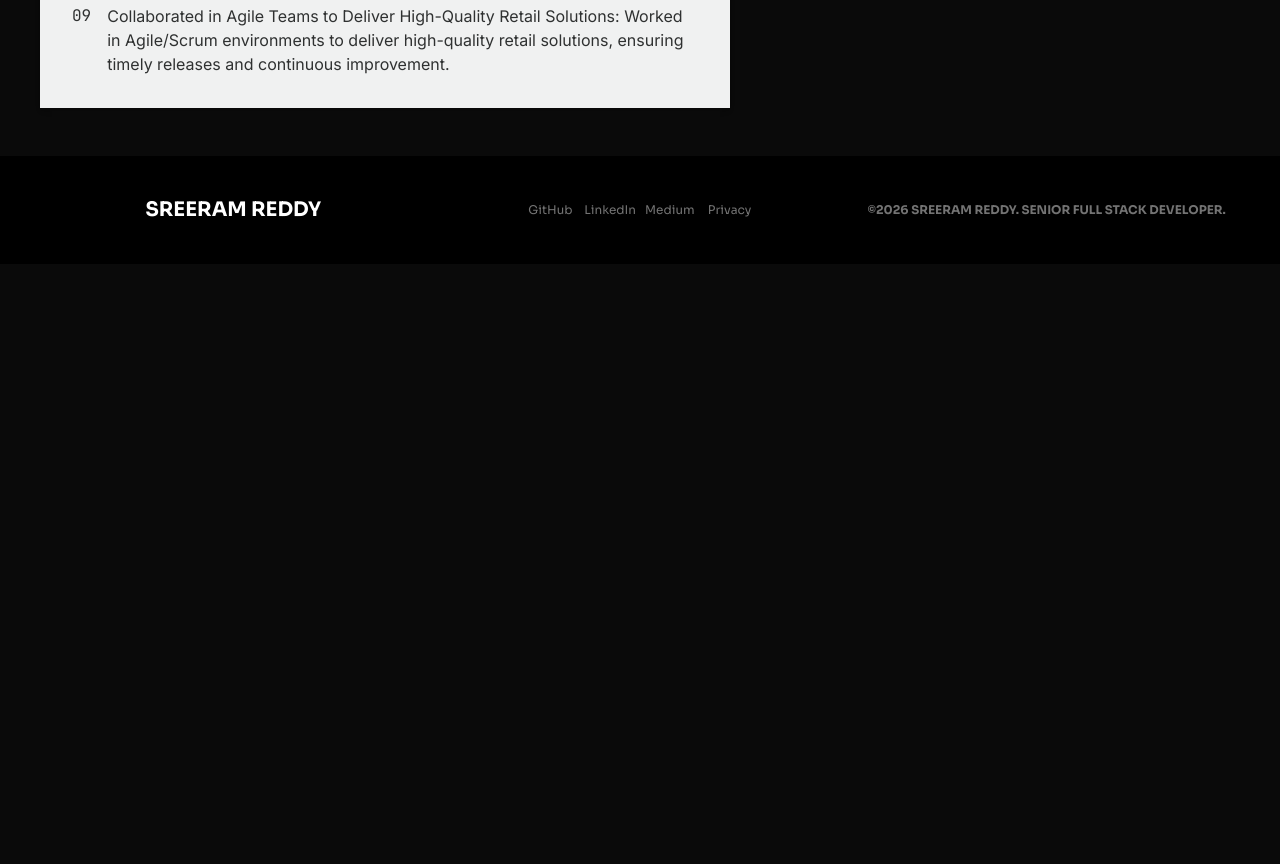
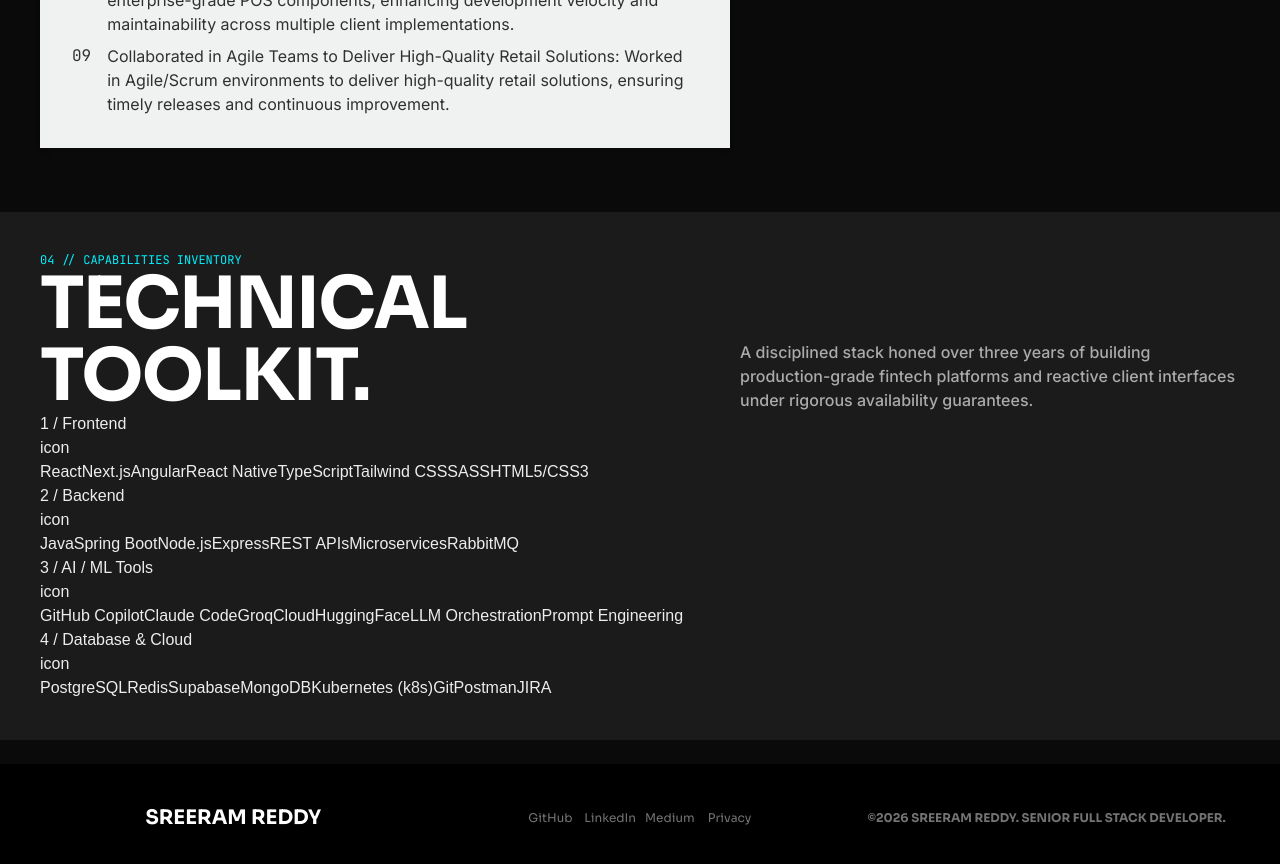
Before and after one commit to DracFiendMG/portfolio, a Next.js app: page /resume in a window 1280 px wide. Shown: the part 3440-4304 px from the top of the page. Before the commit the page ends 3704 px from the top, so only its background shows below. Built offline with nearby package versions, Linux system fonts and the light colour scheme.

Commit message:
feat: add resume page with TypeScript interfaces and skills data

```diff
--- a/app/resume/page.tsx
+++ b/app/resume/page.tsx
@@ -3,7 +3,8 @@
 import workExperience from '@/data/work_experience.json'
 import education from '@/data/education.json'
 import projects from '@/data/projects.json'
-import type { Experience, Education, ProjectDetails } from '@/features/types'
+import skills from '@/data/skills.json'
+import type { Experience, Education, ProjectDetails, Skill } from '@/features/types'
 import { useEffect, useState } from 'react'
 
 export default function Resume() {
@@ -14,8 +15,8 @@ export default function Resume() {
     }, [])
 
     return (
-        <div className="mx-auto w-[calc(100%-2.5rem)] md:w-[calc(100%-5rem)] max-w-360 flex flex-col gap-6">
-            <section className="flex flex-col gap-10 mt-4 md:mt-8">
+        <div className="flex flex-col gap-6">
+            <section className="flex flex-col gap-10 mt-4 md:mt-8 mx-auto w-[calc(100%-2.5rem)] md:w-[calc(100%-5rem)] max-w-360">
                 <div className="flex flex-col gap-2 font-mono text-xs md:flex-row md:justify-between">
                     <p className="uppercase text-black bg-[#00F0FF] self-start px-2 py-1 md:tracking-wider">Current Status: Available for work</p>
                     <p className='uppercase text-[#737373]'>LOC: HYDERABAD, IN / EXP: 3+ YEARS</p>
@@ -72,7 +73,7 @@ export default function Resume() {
                     </div>
                 </div>
             </section>
-            <section className="grid grid-cols-1 md:grid-cols-12 gap-6 md:items-start">
+            <section className="grid grid-cols-1 md:grid-cols-12 gap-6 md:items-start mx-auto w-[calc(100%-2.5rem)] md:w-[calc(100%-5rem)] max-w-360 py-10">
                 <div className='md:col-span-7 flex flex-col'>
                     <div className='flex items-center my-4 gap-4'>
                         <p className='uppercase font-mono text-xs bg-black text-white px-2 py-1'>Exp.01</p>
@@ -181,8 +182,35 @@ export default function Resume() {
                     </div>
                 </div>
             </section>
-            <section>
-
+            <section className='bg-[#1B1B1B] py-10'>
+                <div className='mx-auto w-[calc(100%-2.5rem)] md:w-[calc(100%-5rem)] max-w-360'>
+                    <div className='grid grid-cols-1 md:grid-cols-12'>
+                        <div className='uppercase md:col-span-7'>
+                            <p className='text-[#00F0FF] font-mono text-xs'>04 // Capabilities Inventory</p>
+                            <h1 className='uppercase text-white tracking-tight font-sora font-bold text-5xl md:text-7xl'>Technical Toolkit.</h1>
+                        </div>
+                        <p className='font-inter font-medium text-[#ACABAB] md:col-span-5 md:self-end'>A disciplined stack honed over three years of building production-grade fintech platforms and reactive client interfaces under rigorous availability guarantees.</p>
+                    </div>
+                    <div>
+                        {skills.map((skill: Skill, idx: number) => {
+                            return (
+                                <div key={idx}>
+                                    <div>
+                                        <p>{idx + 1} / {skill.category}</p>
+                                        <p>icon</p>
+                                    </div>
+                                    <div>
+                                        {skill.items.map((item, idx) => {
+                                            return (
+                                                <span key={idx}>{item}</span>
+                                            )
+                                        })}
+                                    </div>
+                                </div>
+                            )
+                        })}
+                    </div>
+                </div>
             </section>
             <section>
 
--- /dev/null
+++ b/data/skills.json
@@ -0,0 +1,51 @@
+[
+    {
+        "category": "Frontend",
+        "items": [
+            "React",
+            "Next.js",
+            "Angular",
+            "React Native",
+            "TypeScript",
+            "Tailwind CSS",
+            "SASS",
+            "HTML5/CSS3"
+        ]
+    },
+    {
+        "category": "Backend",
+        "items": [
+            "Java",
+            "Spring Boot",
+            "Node.js",
+            "Express",
+            "REST APIs",
+            "Microservices",
+            "RabbitMQ"
+        ]
+    },
+    {
+        "category": "AI / ML Tools",
+        "items": [
+            "GitHub Copilot",
+            "Claude Code",
+            "GroqCloud",
+            "HuggingFace",
+            "LLM Orchestration",
+            "Prompt Engineering"
+        ]
+    },
+    {
+        "category": "Database & Cloud",
+        "items": [
+            "PostgreSQL",
+            "Redis",
+            "Supabase",
+            "MongoDB",
+            "Kubernetes (k8s)",
+            "Git",
+            "Postman",
+            "JIRA"
+        ]
+    }
+]
--- a/features/types.ts
+++ b/features/types.ts
@@ -23,3 +23,8 @@ export interface Education {
     cgpa: string
     learnings: string[]
 }
+
+export interface Skill {
+    category: string
+    items: string[]
+}
```
